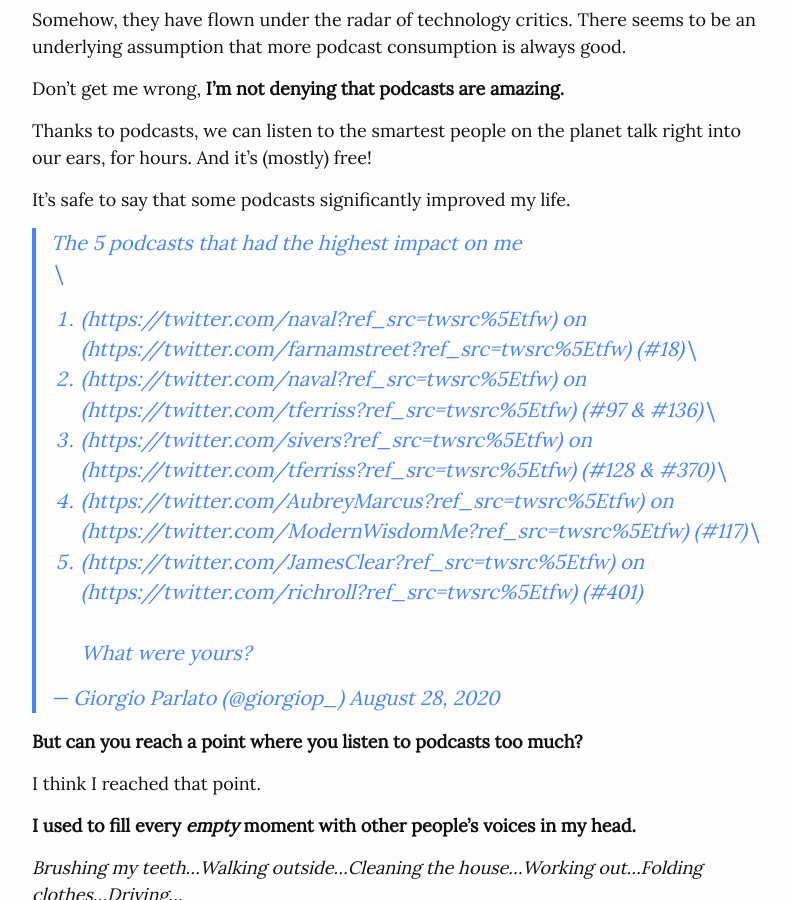
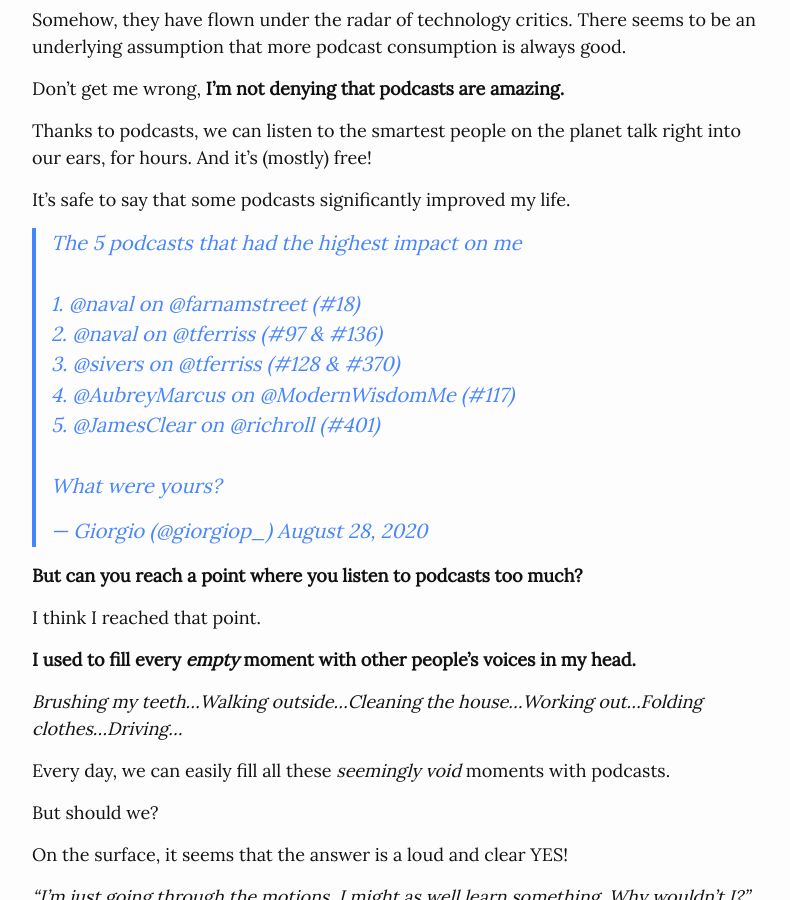
Before and after one commit to giorgiop94/giorgio-blog, a Jekyll site: the page built from _blog/writings/silence.md, in a window 1280 px wide and 900 px high, scrolled down 586 px. Shown: the whole window, without its empty margins (238-1028 px from the left). Built offline with Jekyll 4.4.1, drawn with Linux system fonts in a browser that asks for light colours; comment, search, counter and statistics services are not loaded; some of the changed lines change nothing that is shown.

Commit message:
twitter embed change

```diff
--- a/_blog/writings/silence.md
+++ b/_blog/writings/silence.md
@@ -23,17 +23,7 @@
 It’s safe to say that some podcasts significantly improved my life.
 
 
-> The 5 podcasts that had the highest impact on me\
-> \
-> 1. (https://twitter.com/naval?ref_src=twsrc%5Etfw) on (https://twitter.com/farnamstreet?ref_src=twsrc%5Etfw) (#18)\
-> 2. (https://twitter.com/naval?ref_src=twsrc%5Etfw) on (https://twitter.com/tferriss?ref_src=twsrc%5Etfw) (#97 & #136)\
-> 3. (https://twitter.com/sivers?ref_src=twsrc%5Etfw) on (https://twitter.com/tferriss?ref_src=twsrc%5Etfw) (#128 & #370)\
-> 4. (https://twitter.com/AubreyMarcus?ref_src=twsrc%5Etfw) on (https://twitter.com/ModernWisdomMe?ref_src=twsrc%5Etfw) (#117)\
-> 5. (https://twitter.com/JamesClear?ref_src=twsrc%5Etfw) on (https://twitter.com/richroll?ref_src=twsrc%5Etfw) (#401)\
-> \
-> What were yours?
->
-> — Giorgio Parlato (@giorgiop\_) [August 28, 2020](https://twitter.com/giorgiop_/status/1299368586381725696?ref_src=twsrc%5Etfw)
+<blockquote class="twitter-tweet" data-theme="dark"><p lang="en" dir="ltr">The 5 podcasts that had the highest impact on me<br><br>1. <a href="https://twitter.com/naval?ref_src=twsrc%5Etfw">@naval</a> on <a href="https://twitter.com/farnamstreet?ref_src=twsrc%5Etfw">@farnamstreet</a> (#18)<br>2. <a href="https://twitter.com/naval?ref_src=twsrc%5Etfw">@naval</a> on <a href="https://twitter.com/tferriss?ref_src=twsrc%5Etfw">@tferriss</a> (#97 &amp; #136)<br>3. <a href="https://twitter.com/sivers?ref_src=twsrc%5Etfw">@sivers</a> on <a href="https://twitter.com/tferriss?ref_src=twsrc%5Etfw">@tferriss</a> (#128 &amp; #370)<br>4. <a href="https://twitter.com/AubreyMarcus?ref_src=twsrc%5Etfw">@AubreyMarcus</a> on <a href="https://twitter.com/ModernWisdomMe?ref_src=twsrc%5Etfw">@ModernWisdomMe</a> (#117)<br>5. <a href="https://twitter.com/JamesClear?ref_src=twsrc%5Etfw">@JamesClear</a> on <a href="https://twitter.com/richroll?ref_src=twsrc%5Etfw">@richroll</a> (#401)<br><br>What were yours?</p>&mdash; Giorgio (@giorgiop_) <a href="https://twitter.com/giorgiop_/status/1299368586381725696?ref_src=twsrc%5Etfw">August 28, 2020</a></blockquote> <script async src="https://platform.twitter.com/widgets.js" charset="utf-8"></script>
 
   **But can you reach a point where you listen to podcasts too much?**
 
```
